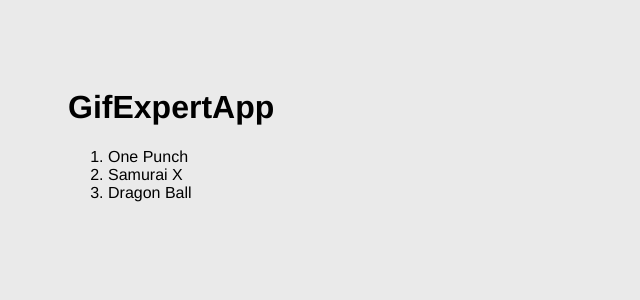
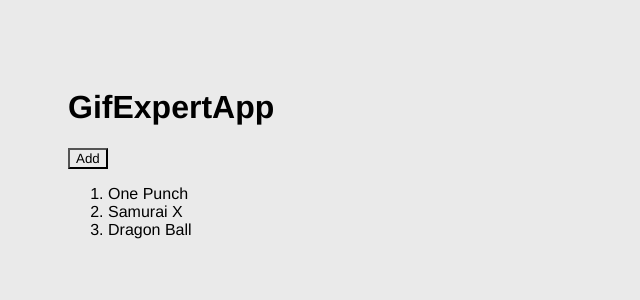
Before and after one commit to Jandronit/-GifsApp-React, a React (Vite) app: page / in a window 1280 px wide. Shown: the top 300 px of the page, without its empty margins (0-640 px from the left). Built offline with nearby package versions, Linux system fonts and the light colour scheme.

Commit message:
(lesson 75 course react) Add one category with setCategory HOOK

```diff
--- a/src/GifExpertApp.jsx
+++ b/src/GifExpertApp.jsx
@@ -3,6 +3,12 @@ import { useState } from 'react';
 export const GifExpertApp = () => {
 
     const [ categories, setCategories ] = useState([ 'One Punch', 'Samurai X', 'Dragon Ball' ]);
+
+    const onAddCategories = () => {
+        // categories.push('Valorant');
+        setCategories([...categories, 'Valorant']);
+        // setCategories(cat => [...cat, 'Valorant']);
+    }
 
     console.log(categories);
     return (
@@ -13,6 +19,7 @@ export const GifExpertApp = () => {
             {/* Input */}
 
             {/* Listado de Gif */}
+            <button onClick={ onAddCategories }>Add</button>
             <ol>
                 {
                     categories.map(category => {
```
